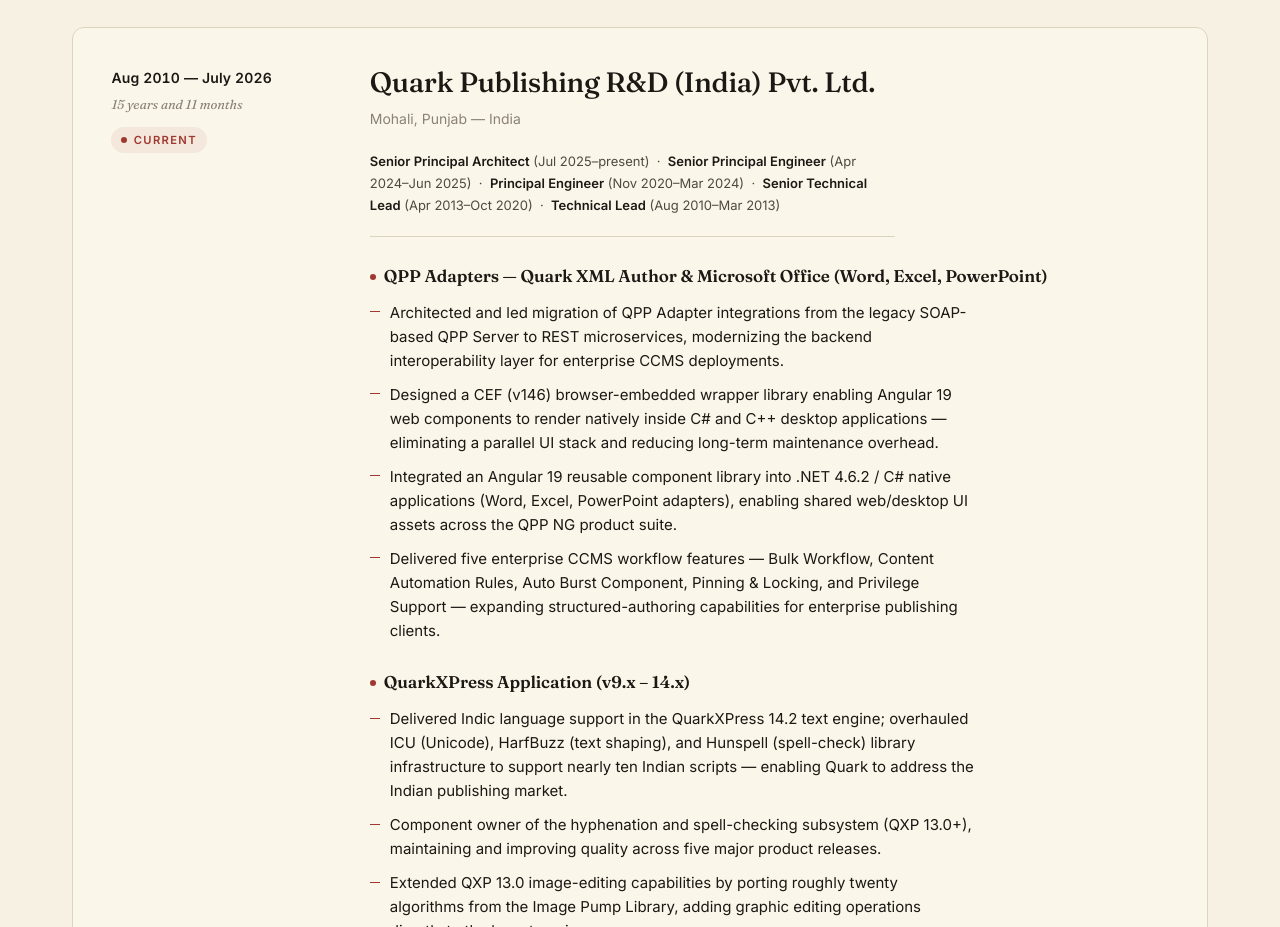
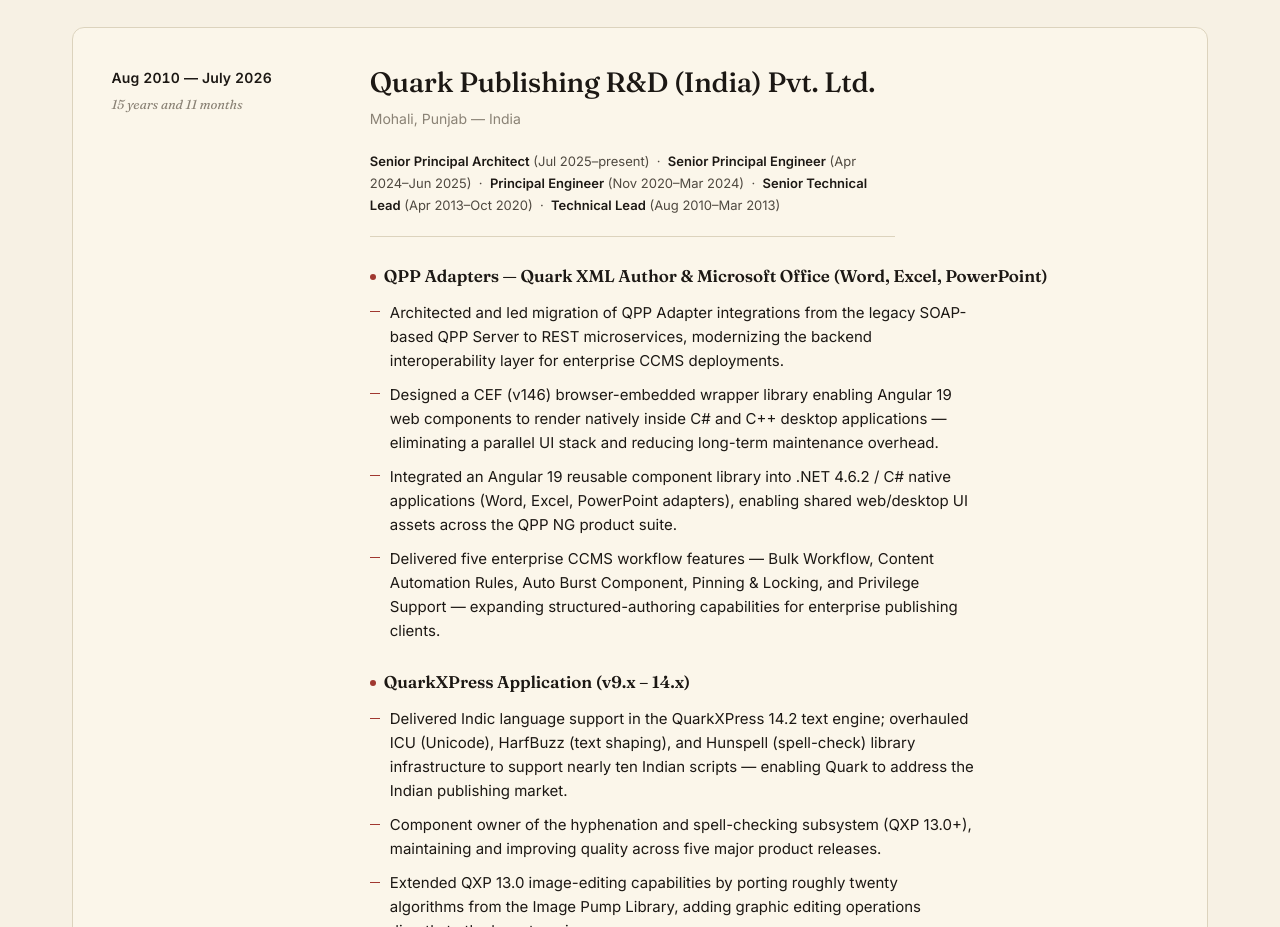
Before and after one commit to bikramjit-s/bikramjit-s.github.io, a plain HTML site: page index.html in a window 1280 px wide. Shown: the part 1780-2707 px from the top of the page. Drawn offline with Linux system fonts and the light colour scheme.

Commit message:
Another Update on Current status

```diff
--- a/index.html
+++ b/index.html
@@ -1525,7 +1525,6 @@
             <div class="role-meta">
               <div class="role-dates">Aug 2010 — July 2026</div>
               <div class="role-duration">15 years and 11 months</div>
-              <span class="role-current">Current</span>
             </div>
             <div>
               <h3 class="role-company">Quark Publishing R&amp;D (India) Pvt. Ltd.</h3>
```
